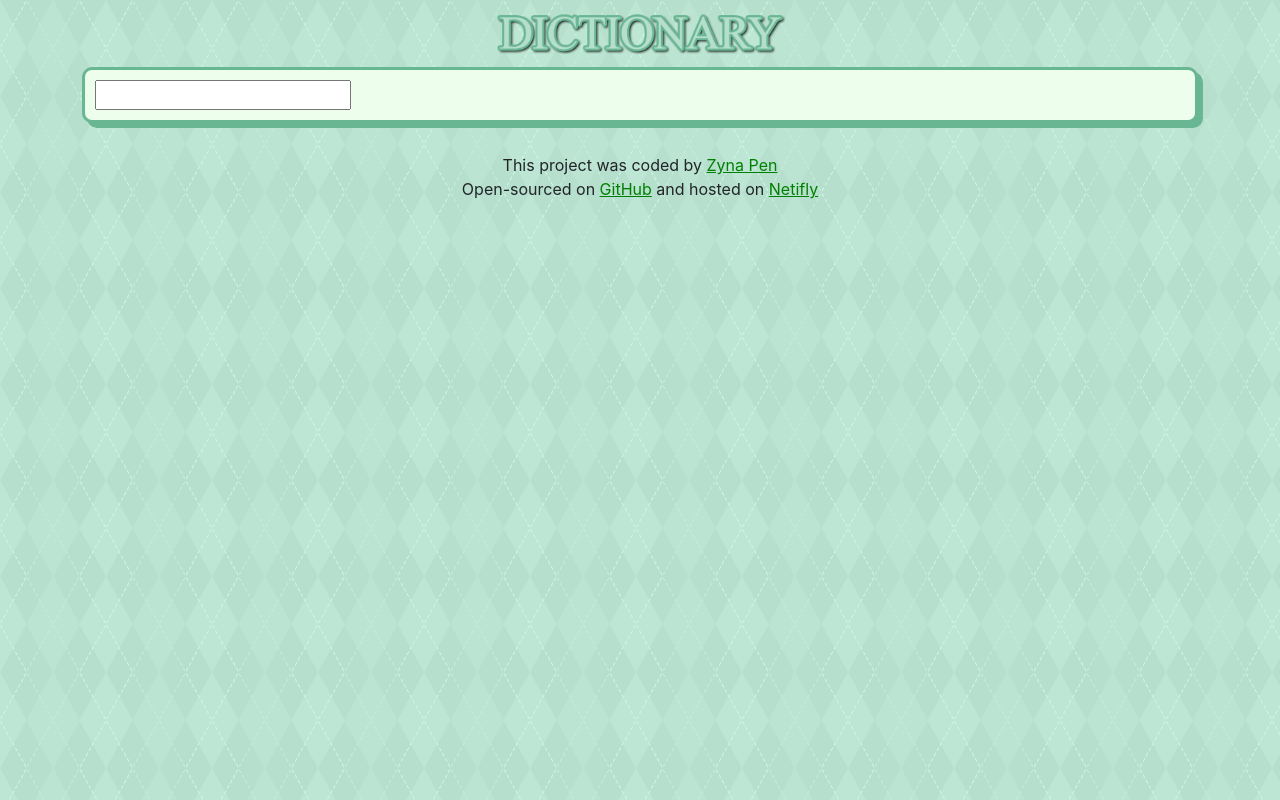
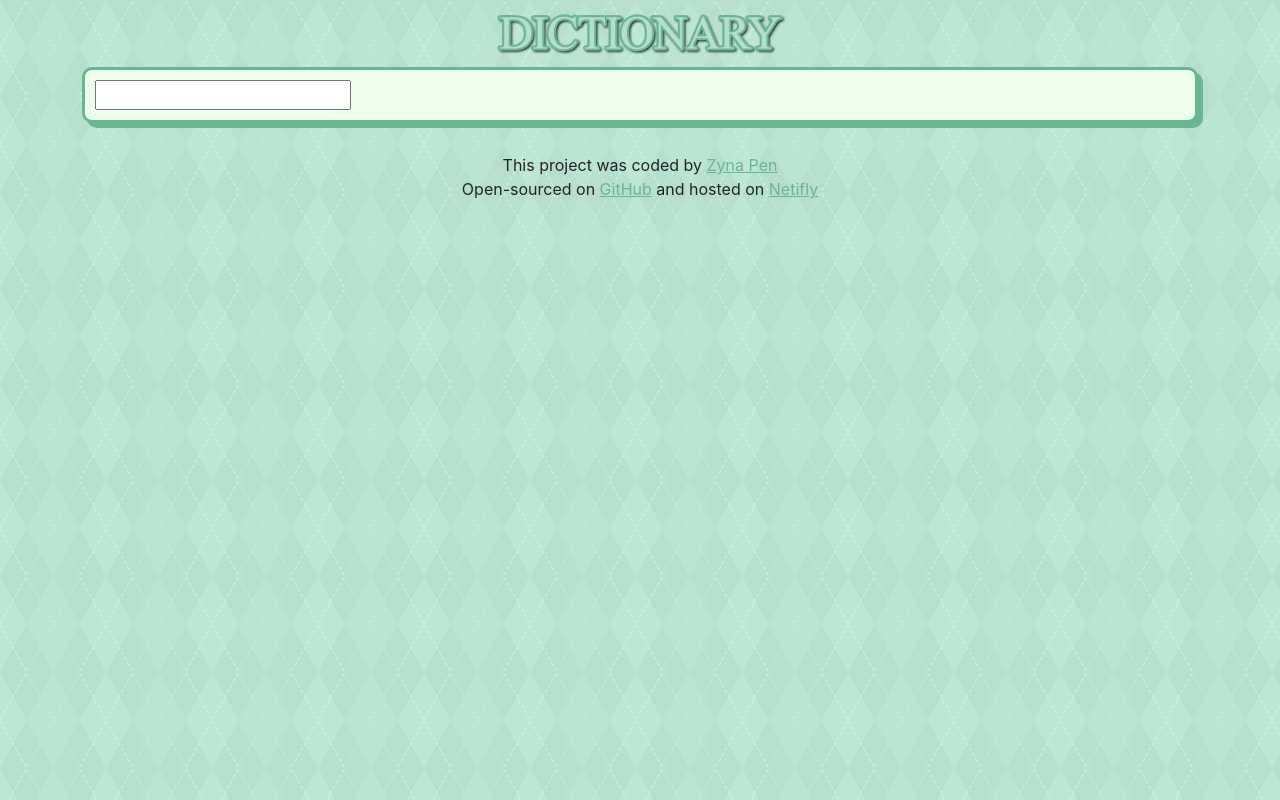
Before and after one commit to zynapen/dictionary-project, a React (Create React App) app: page / in a window 1280 px wide. Built offline with nearby package versions, Linux system fonts and the light colour scheme.

Commit message:
Update CSS links

```diff
--- a/src/App.css
+++ b/src/App.css
@@ -14,11 +14,11 @@
 }
 
 a:link {
-  color: green;
+  color: #69b693;
 }
 
 a:visited {
-  color: green;
+  color: #69b693;
 }
 
 a:hover {
@@ -26,5 +26,5 @@ a:hover {
 }
 
 a:active {
-  color: green;
+  color: #69b693;
 }
```
